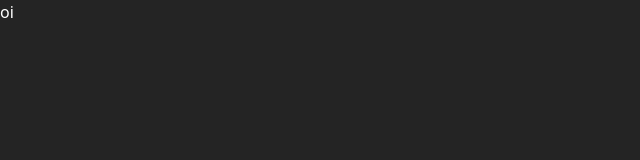
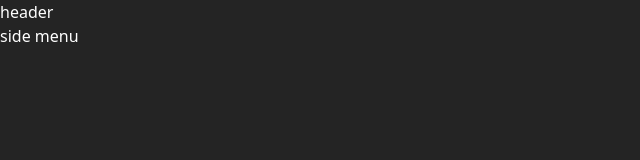
Before and after one commit to mayrusmichel/Teste-React---Tailwind, a React (Vite) app: page / in a window 1280 px wide. Shown: the top 160 px of the page, without its empty margins (0-640 px from the left). Built offline with nearby package versions, Linux system fonts and the light colour scheme.

Commit message:
adcioonado os componentes iniciais de header e sideMenu na Page Home

```diff
--- /dev/null
+++ b/src/components/header/header.jsx
@@ -0,0 +1,9 @@
+import './styles.css';
+
+export function Header() {
+    return (
+        <div className='text-white'>
+            header
+        </div>
+    );
+}
--- /dev/null
+++ b/src/components/sideMenu/sideMenu.jsx
@@ -0,0 +1,9 @@
+import './styles.css';
+
+export function SideMenu() {
+    return (
+        <div className='text-white'>
+            side menu
+        </div>
+    );
+}
--- a/src/pages/home/home.jsx
+++ b/src/pages/home/home.jsx
@@ -1,9 +1,12 @@
+import { Header } from '../../components/header/header';
+import { SideMenu } from '../../components/sideMenu/sideMenu';
 import './home.css';
 
 export function Home() {
     return (
         <div className='text-white'>
-            oi
+           <Header/>
+           <SideMenu />
         </div>
     );
 }
```
Also changed, not shown: src/components/header/styles.css (added), src/components/sideMenu/styles.css (added).
